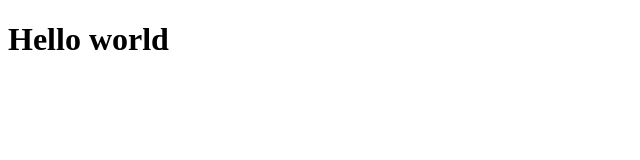
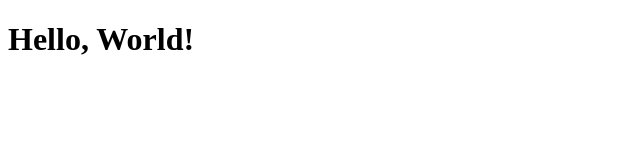
Before and after one commit to raoatif91/BootCamp2020Atif, a plain HTML site: page index.html in a window 1280 px wide. Shown: the whole page, without its empty margins (0-640 px from the left). Drawn offline with Linux system fonts and the light colour scheme.

Commit message:
Update index file
Added comma and exclamation mark.

```diff
--- a/index.html
+++ b/index.html
@@ -6,6 +6,6 @@
     <title>Document</title>
 </head>
 <body>
-    <h1>Hello world</h1>
+    <h1>Hello, World!</h1>
 </body>
 </html>
```
